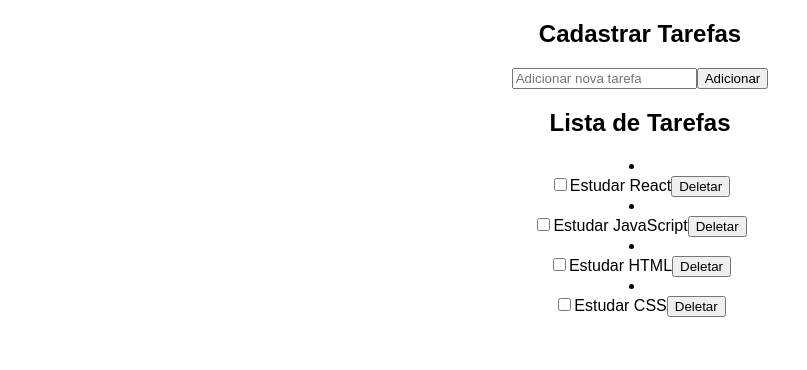
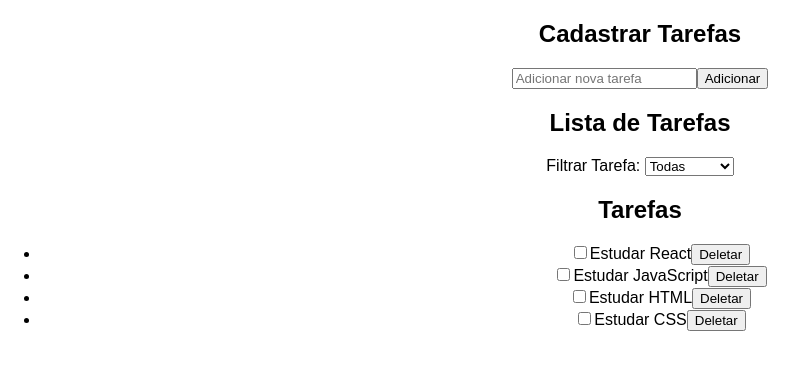
Before and after one commit to devthiart/react-to-do-list, a React (Create React App) app: page / in a window 1280 px wide. Shown: the top 370 px of the page, without its empty margins (0-807 px from the left). Built offline with nearby package versions, Linux system fonts and the light colour scheme.

Commit message:
using ListaTarefas Component

```diff
--- a/src/App.js
+++ b/src/App.js
@@ -1,5 +1,5 @@
 import './App.css';
-import Tarefa from './components/Tarefa';
+import ListaTarefas from './components/ListaTarefas';
 
 function App() {
   const tarefas = [
@@ -15,12 +15,7 @@ function App() {
       <input type="text" placeholder="Adicionar nova tarefa" />
       <button className="adicionar-tarefa">Adicionar</button>
 
-      <h2>Lista de Tarefas</h2>
-      {
-        tarefas.map((tarefa, index) => (
-          <Tarefa key={index} tituloTarefa={tarefa.titulo} status={tarefa.status} />
-        ))
-      }
+      <ListaTarefas tarefas={tarefas} />
     </div>
   );
 }
--- a/src/components/ListaTarefas/index.js
+++ b/src/components/ListaTarefas/index.js
@@ -3,17 +3,18 @@ import Tarefa from '../Tarefa';
 const ListaTarefas = ({ tarefas }) => {
   return (
     <>
-      <h3>Filtrar Tarefa</h3>
+    <h2>Lista de Tarefas</h2>
+      <span>Filtrar Tarefa: </span>
       <select className="filtro-tarefa">
         <option value="todas">Todas</option>
         <option value="pendente">Pendentes</option>
         <option value="concluida">Concluídas</option>
       </select>
-      <h2>Lista de Tarefas</h2>
+      <h2>Tarefas</h2>
       <ul className="tarefas">
         {
           tarefas.map((tarefa) => (
-            <Tarefa tituloTarefa={tarefa.tituloTarefa} />
+            <Tarefa titulo={tarefa.titulo} />
           ))
         }
       </ul>
--- a/src/components/Tarefa/index.js
+++ b/src/components/Tarefa/index.js
@@ -1,6 +1,6 @@
-import { useState, useEffect } from 'react';
+import { useState } from 'react';
 
-const Tarefa = ({tituloTarefa}) => {
+const Tarefa = ({titulo}) => {
   const [status, setStatus] = useState('pendente');
 
   const handleChange = (event) => {
@@ -12,7 +12,7 @@ const Tarefa = ({tituloTarefa}) => {
     <li>
       <div className={"tarefa " + status}>
         <input type="checkbox" onChange={handleChange} />
-        <span>{tituloTarefa}</span>
+        <span>{titulo}</span>
         <button className="delete">Deletar</button>
       </div>
     </li>
```
